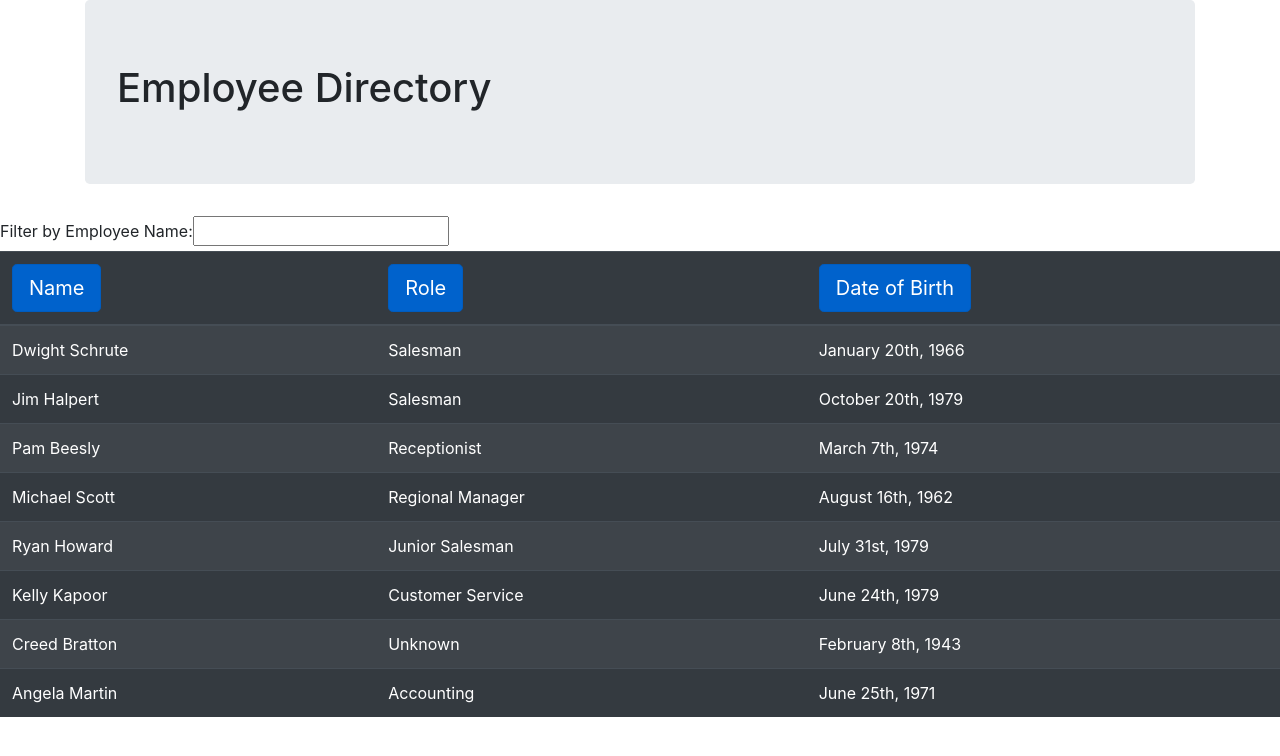
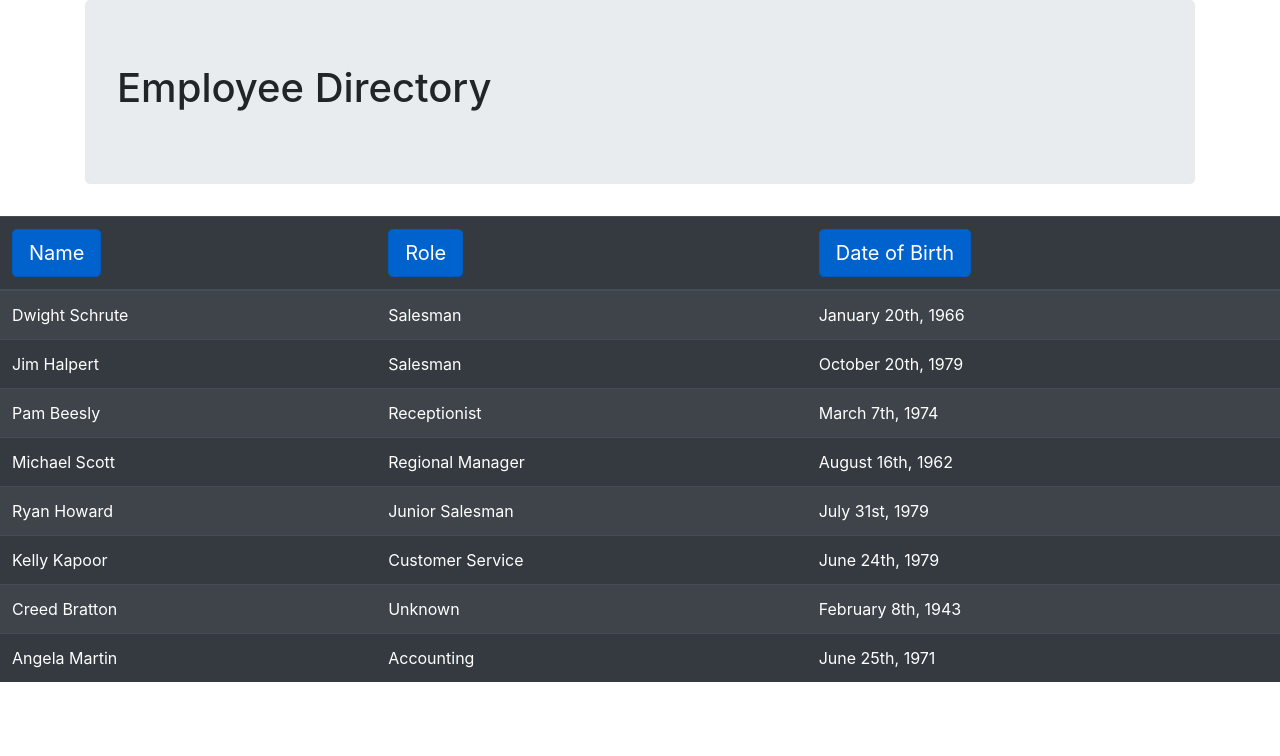
Before and after one commit to nwsanfor24/react-employee-directory, a React (Create React App) app in the folder employee-directory/: page / in a window 1280 px wide. Shown: the top 756 px of the page. Built offline with nearby package versions, Linux system fonts and the light colour scheme.

Commit message:
starting search form from scratch

```diff
--- a/employee-directory/src/App.js
+++ b/employee-directory/src/App.js
@@ -1,13 +1,11 @@
 import React from "react";
 import Jumbotron from "./components/Jumbotron";
-import SearchForm from "./components/SearchForm";
 import Table from "./components/Table";
 
 function App() {
     return (
         <div>
             <Jumbotron />
-            <SearchForm />
             <Table     />
         </div>
 
--- a/employee-directory/src/components/SearchForm.js
+++ /dev/null
@@ -1,30 +0,0 @@
-import React, { Component } from 'react'
-
-class FilterForm extends Component {
-  constructor(props) {
-    super(props)
-    this.state = {
-      employeeFilter: ""
-    }
-  }
-
-  handleChange = (e) => {
-    this.setState({
-      employeeFilter: e.target.value
-    })
-    this.props.onChange(event.target.value)
-  }
-
-  render() {
-    return (
-      <div>
-        <label htmlFor="filter">Filter by Employee Name: </label>
-        <input type="text" id="filter"
-          value={this.state.employeeFilter}
-          onChange={this.handleChange}/>
-      </div>
-      )
-  }
-}
-
-export default FilterForm;
```
